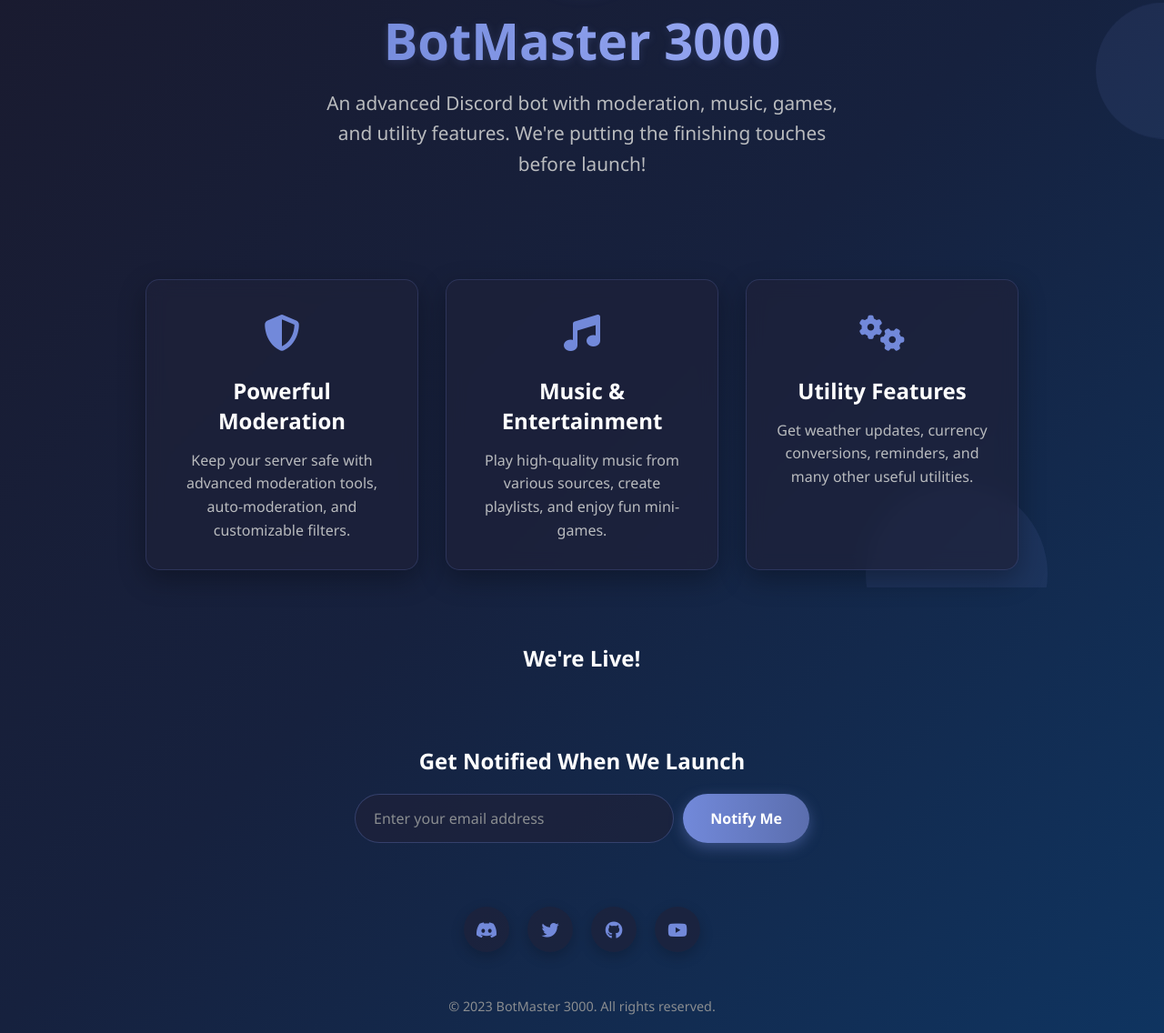
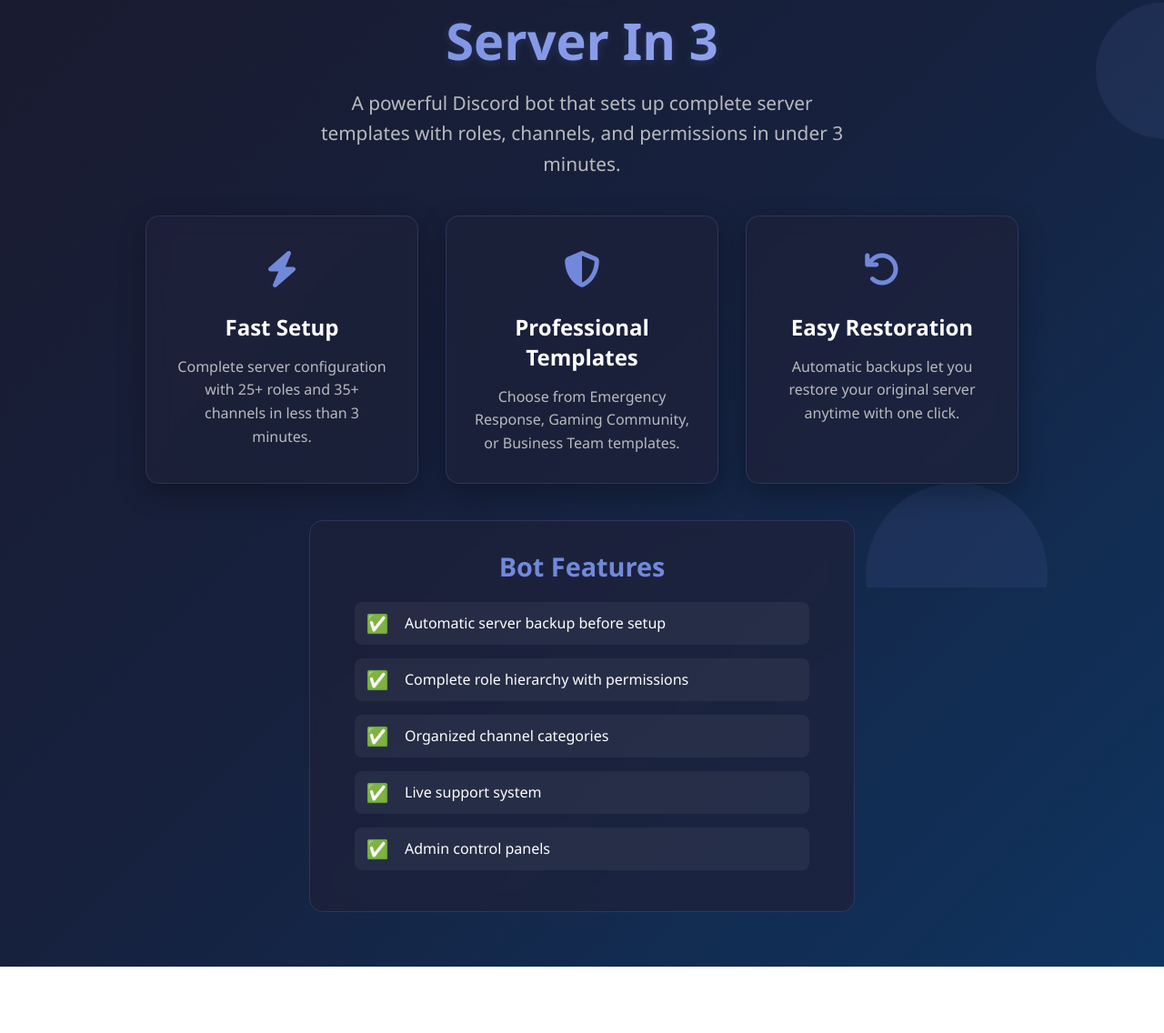
Before and after one commit to Bluv-Developer/Server-In-3, a plain HTML site: page Privacy Statement/index.html in a window 1280 px wide. Shown: the part 154-1290 px from the top of the page at 91% size. After the commit the page ends 1217 px from the top, so only its background shows below. Drawn offline with Linux system fonts and the light colour scheme.

Commit message:
Update index.html

```diff
--- a/Privacy Statement/index.html
+++ b/Privacy Statement/index.html
@@ -3,7 +3,7 @@
 <head>
     <meta charset="UTF-8">
     <meta name="viewport" content="width=device-width, initial-scale=1.0">
-    <title>Discord Bot - Coming Soon</title>
+    <title>Server In 3 - Discord Bot</title>
     <link rel="stylesheet" href="https://cdnjs.cloudflare.com/ajax/libs/font-awesome/6.4.0/css/all.min.css">
     <style>
         * {
@@ -25,19 +25,11 @@
         }
 
         .container {
-            max-width: 1200px;
+            max-width: 1000px;
             width: 100%;
-            display: flex;
-            flex-direction: column;
-            align-items: center;
             text-align: center;
             position: relative;
             z-index: 1;
-        }
-
-        .header {
-            margin-bottom: 40px;
-            animation: fadeIn 1s ease-out;
         }
 
         .logo {
@@ -118,123 +110,49 @@
             line-height: 1.6;
         }
 
-        .countdown {
-            display: flex;
-            justify-content: center;
-            gap: 20px;
-            margin: 40px 0;
-            flex-wrap: wrap;
-        }
-
-        .countdown-item {
+        .status {
             background: rgba(30, 33, 58, 0.7);
-            border-radius: 10px;
-            padding: 20px;
-            min-width: 100px;
-            box-shadow: 0 5px 15px rgba(0, 0, 0, 0.2);
-            backdrop-filter: blur(5px);
+            border-radius: 15px;
+            padding: 30px;
+            margin: 40px auto;
+            max-width: 600px;
+            backdrop-filter: blur(10px);
             border: 1px solid rgba(114, 137, 218, 0.2);
         }
 
-        .countdown-number {
-            font-size: 2.5rem;
-            font-weight: bold;
+        .status h2 {
             color: #7289da;
-            margin-bottom: 5px;
+            margin-bottom: 20px;
+            font-size: 1.8rem;
         }
 
-        .countdown-label {
-            font-size: 0.9rem;
-            color: #b9bbbe;
-            text-transform: uppercase;
-            letter-spacing: 1px;
+        .status-list {
+            text-align: left;
+            max-width: 500px;
+            margin: 0 auto;
         }
 
-        .notify-form {
-            margin: 40px 0;
-            width: 100%;
-            max-width: 500px;
+        .status-item {
+            display: flex;
+            align-items: center;
+            margin-bottom: 15px;
+            padding: 10px;
+            border-radius: 8px;
+            background: rgba(255, 255, 255, 0.05);
         }
 
-        .form-group {
-            display: flex;
-            gap: 10px;
-            margin-top: 20px;
+        .status-icon {
+            font-size: 20px;
+            margin-right: 15px;
+            width: 30px;
+            text-align: center;
         }
 
-        input {
+        .status-text {
             flex: 1;
-            padding: 15px 20px;
-            border-radius: 50px;
-            border: none;
-            background: rgba(30, 33, 58, 0.7);
-            color: white;
-            font-size: 1rem;
-            outline: none;
-            border: 1px solid rgba(114, 137, 218, 0.3);
-        }
-
-        input::placeholder {
-            color: #8a8d90;
-        }
-
-        button {
-            padding: 15px 30px;
-            border-radius: 50px;
-            border: none;
-            background: linear-gradient(to right, #7289da, #5b6eae);
-            color: white;
-            font-size: 1rem;
-            font-weight: 600;
-            cursor: pointer;
-            transition: all 0.3s ease;
-            box-shadow: 0 5px 15px rgba(114, 137, 218, 0.4);
-        }
-
-        button:hover {
-            transform: translateY(-3px);
-            box-shadow: 0 8px 20px rgba(114, 137, 218, 0.6);
-        }
-
-        .social-links {
-            display: flex;
-            gap: 20px;
-            margin-top: 30px;
-        }
-
-        .social-link {
-            width: 50px;
-            height: 50px;
-            border-radius: 50%;
-            background: rgba(30, 33, 58, 0.7);
-            display: flex;
-            justify-content: center;
-            align-items: center;
-            color: #7289da;
-            font-size: 1.2rem;
-            transition: all 0.3s ease;
-            text-decoration: none;
-            box-shadow: 0 5px 15px rgba(0, 0, 0, 0.2);
-        }
-
-        .social-link:hover {
-            background: #7289da;
-            color: white;
-            transform: translateY(-5px);
-        }
-
-        .footer {
-            margin-top: 50px;
-            color: #8a8d90;
-            font-size: 0.9rem;
         }
 
         /* Animations */
-        @keyframes fadeIn {
-            from { opacity: 0; transform: translateY(20px); }
-            to { opacity: 1; transform: translateY(0); }
-        }
-
         @keyframes float {
             0% { transform: translateY(0px); }
             50% { transform: translateY(-15px); }
@@ -298,10 +216,6 @@
                 width: 100%;
                 max-width: 400px;
             }
-
-            .form-group {
-                flex-direction: column;
-            }
         }
     </style>
 </head>
@@ -313,123 +227,63 @@
     </div>
 
     <div class="container">
-        <div class="header">
         <div class="logo">
             <i class="fas fa-robot"></i>
         </div>
-            <h1>BotMaster 3000</h1>
-            <p class="subtitle">An advanced Discord bot with moderation, music, games, and utility features. We're putting the finishing touches before launch!</p>
-        </div>
+        <h1>Server In 3</h1>
+        <p class="subtitle">A powerful Discord bot that sets up complete server templates with roles, channels, and permissions in under 3 minutes.</p>
 
         <div class="content">
             <div class="card">
                 <div class="card-icon">
-                    <i class="fas fa-shield-alt"></i>
+                    <i class="fas fa-bolt"></i>
                 </div>
-                <h3>Powerful Moderation</h3>
-                <p>Keep your server safe with advanced moderation tools, auto-moderation, and customizable filters.</p>
+                <h3>Fast Setup</h3>
+                <p>Complete server configuration with 25+ roles and 35+ channels in less than 3 minutes.</p>
             </div>
 
             <div class="card">
                 <div class="card-icon">
-                    <i class="fas fa-music"></i>
+                    <i class="fas fa-shield-alt"></i>
                 </div>
-                <h3>Music & Entertainment</h3>
-                <p>Play high-quality music from various sources, create playlists, and enjoy fun mini-games.</p>
+                <h3>Professional Templates</h3>
+                <p>Choose from Emergency Response, Gaming Community, or Business Team templates.</p>
             </div>
 
             <div class="card">
                 <div class="card-icon">
-                    <i class="fas fa-cogs"></i>
+                    <i class="fas fa-undo"></i>
                 </div>
-                <h3>Utility Features</h3>
-                <p>Get weather updates, currency conversions, reminders, and many other useful utilities.</p>
+                <h3>Easy Restoration</h3>
+                <p>Automatic backups let you restore your original server anytime with one click.</p>
             </div>
         </div>
 
-        <div class="countdown">
-            <div class="countdown-item">
-                <div class="countdown-number" id="days">00</div>
-                <div class="countdown-label">Days</div>
+        <div class="status">
+            <h2>Bot Features</h2>
+            <div class="status-list">
+                <div class="status-item">
+                    <div class="status-icon">✅</div>
+                    <div class="status-text">Automatic server backup before setup</div>
                 </div>
-            <div class="countdown-item">
-                <div class="countdown-number" id="hours">00</div>
-                <div class="countdown-label">Hours</div>
+                <div class="status-item">
+                    <div class="status-icon">✅</div>
+                    <div class="status-text">Complete role hierarchy with permissions</div>
                 </div>
-            <div class="countdown-item">
-                <div class="countdown-number" id="minutes">00</div>
-                <div class="countdown-label">Minutes</div>
+                <div class="status-item">
+                    <div class="status-icon">✅</div>
+                    <div class="status-text">Organized channel categories</div>
                 </div>
-            <div class="countdown-item">
-                <div class="countdown-number" id="seconds">00</div>
-                <div class="countdown-label">Seconds</div>
+                <div class="status-item">
+                    <div class="status-icon">✅</div>
+                    <div class="status-text">Live support system</div>
+                </div>
+                <div class="status-item">
+                    <div class="status-icon">✅</div>
+                    <div class="status-text">Admin control panels</div>
                 </div>
             </div>
-
-        <div class="notify-form">
-            <h2>Get Notified When We Launch</h2>
-            <div class="form-group">
-                <input type="email" placeholder="Enter your email address">
-                <button>Notify Me</button>
         </div>
     </div>
-
-        <div class="social-links">
-            <a href="#" class="social-link">
-                <i class="fab fa-discord"></i>
-            </a>
-            <a href="#" class="social-link">
-                <i class="fab fa-twitter"></i>
-            </a>
-            <a href="#" class="social-link">
-                <i class="fab fa-github"></i>
-            </a>
-            <a href="#" class="social-link">
-                <i class="fab fa-youtube"></i>
-            </a>
-        </div>
-
-        <div class="footer">
-            <p>&copy; 2023 BotMaster 3000. All rights reserved.</p>
-        </div>
-    </div>
-
-    <script>
-        // Countdown timer
-        function updateCountdown() {
-            const launchDate = new Date('December 31, 2023 23:59:59').getTime();
-            const now = new Date().getTime();
-            const distance = launchDate - now;
-
-            const days = Math.floor(distance / (1000 * 60 * 60 * 24));
-            const hours = Math.floor((distance % (1000 * 60 * 60 * 24)) / (1000 * 60 * 60));
-            const minutes = Math.floor((distance % (1000 * 60 * 60)) / (1000 * 60));
-            const seconds = Math.floor((distance % (1000 * 60)) / 1000);
-
-            document.getElementById('days').innerText = days.toString().padStart(2, '0');
-            document.getElementById('hours').innerText = hours.toString().padStart(2, '0');
-            document.getElementById('minutes').innerText = minutes.toString().padStart(2, '0');
-            document.getElementById('seconds').innerText = seconds.toString().padStart(2, '0');
-
-            if (distance < 0) {
-                clearInterval(countdownTimer);
-                document.querySelector('.countdown').innerHTML = "<h2>We're Live!</h2>";
-            }
-        }
-
-        const countdownTimer = setInterval(updateCountdown, 1000);
-        updateCountdown();
-
-        // Form submission
-        document.querySelector('button').addEventListener('click', function() {
-            const email = document.querySelector('input').value;
-            if (email) {
-                alert('Thank you! We will notify you at ' + email + ' when we launch.');
-                document.querySelector('input').value = '';
-            } else {
-                alert('Please enter a valid email address.');
-            }
-        });
-    </script>
 </body>
 </html>
```
Lines whose indentation alone changed are shown as unchanged.
